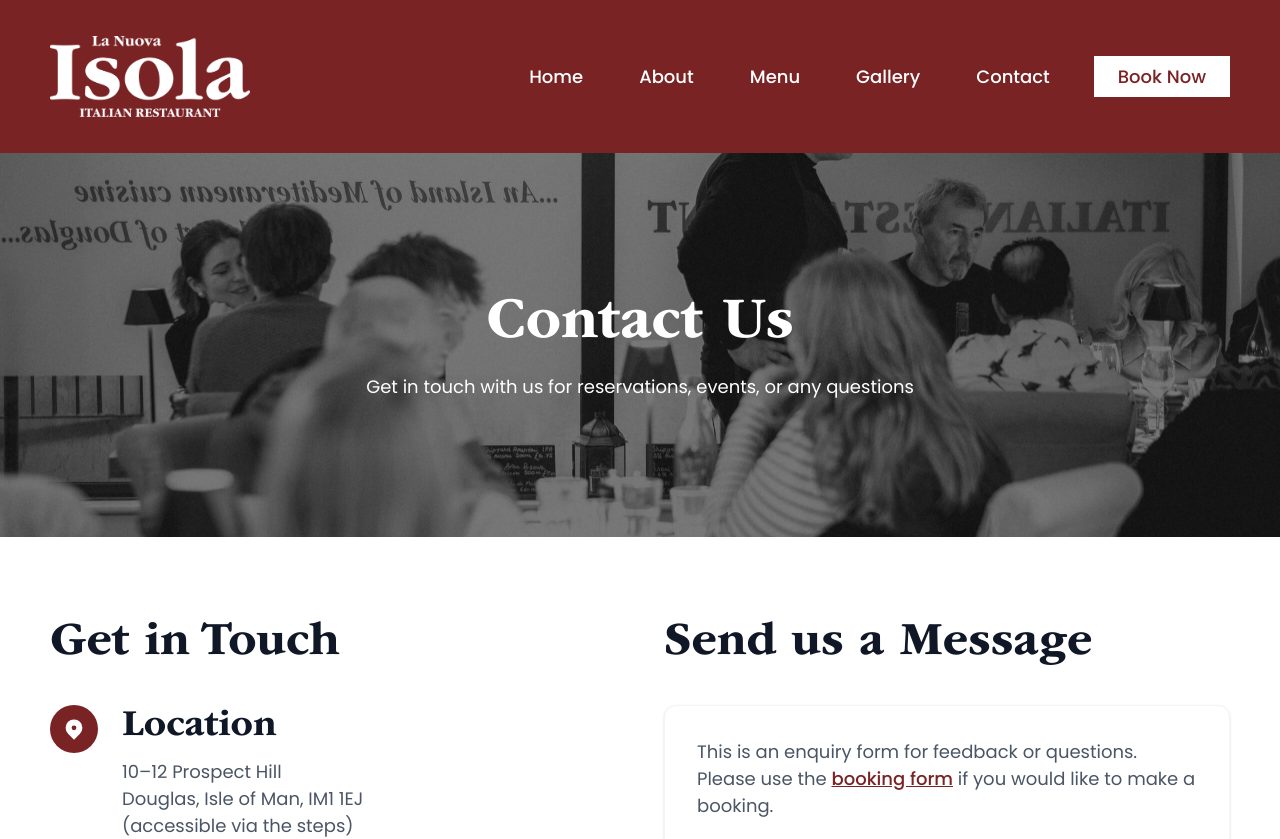
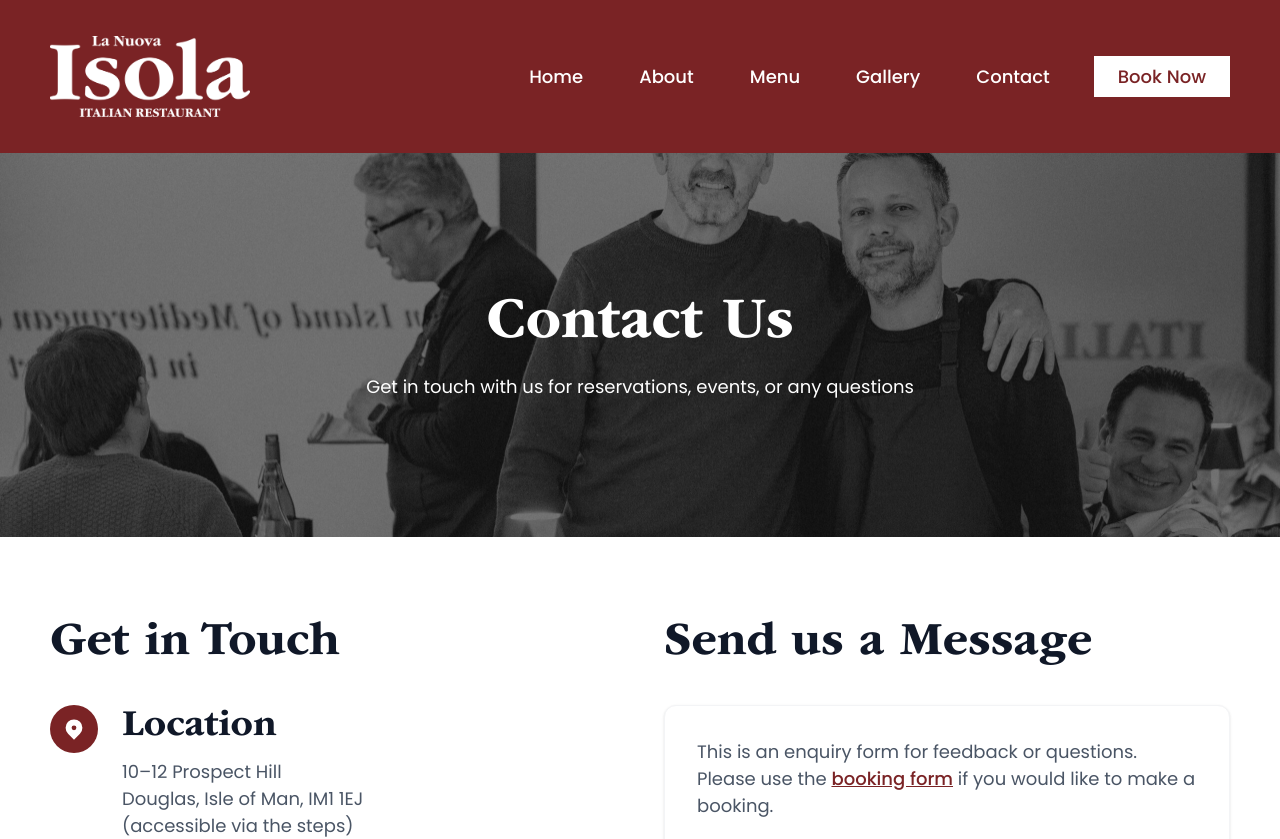
Before and after one commit to LYNKSPortal/la-nuova-isola-iom, a Next.js app: page /contact in a window 1280 px wide. Shown: the top 839 px of the page. Built offline with nearby package versions, Linux system fonts and the light colour scheme.

Commit message:
Change contact page background image to Isola_16-scaled.jpg

```diff
--- a/src/components/ContactForm.tsx
+++ b/src/components/ContactForm.tsx
@@ -70,7 +70,7 @@ export default function ContactForm() {
       {/* Hero Section */}
       <section className="relative h-96 w-full overflow-hidden" aria-labelledby="contact-hero-heading">
         <img
-          src="/homepage-slider/Isola_01-scaled.jpg"
+          src="/homepage-slider/Isola_16-scaled.jpg"
           alt="Restaurant background"
           style={{
             position: 'absolute',
```
